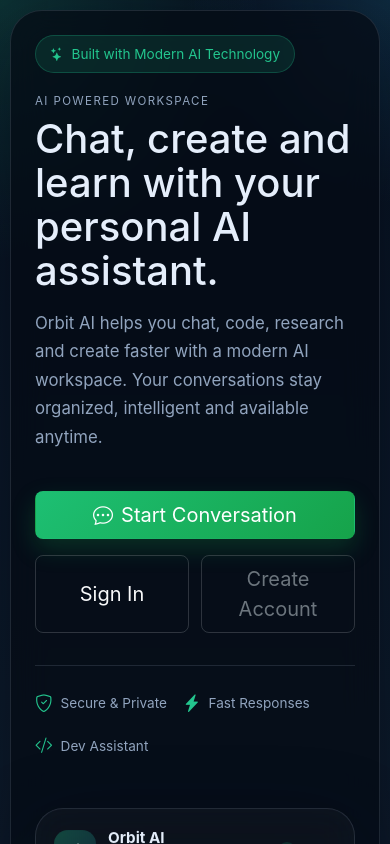
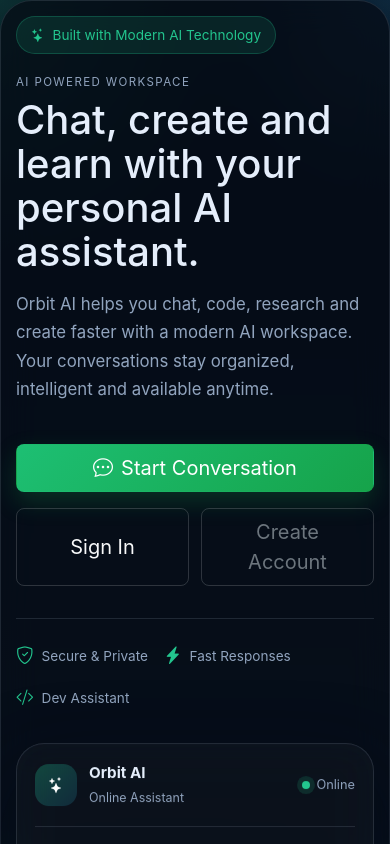
Before and after one commit to riturajlabs/Orbit-AI, a React (Vite) app in the folder frontend/: page / in a window 390 px wide. Shown: the top 844 px of the page. Built offline with nearby package versions, Linux system fonts and the light colour scheme; no server answers.

Commit message:
update mobile responsiveness

```diff
--- a/frontend/src/index.css
+++ b/frontend/src/index.css
@@ -1326,16 +1326,21 @@ html[data-bs-theme="light"] .auth-card {
     padding:10px;
     height: 100dvh;
   }
-
+  .page-shell--home{
+    padding: 0;
+    border-radius: 0% !important;
+  }
   .app-shell {
     display: flex;
     gap: 1px;
-    padding: 10px;
+    padding: 0px;
+    border-radius: 0px;
   }
 
   .hero-card {
     grid-template-columns: 1fr;
-    padding: 24px;
+    padding: 15px;
+    gap: 2rem;
   }
 
   .topbar {
@@ -1358,6 +1363,9 @@ html[data-bs-theme="light"] .auth-card {
 
   .chat-window__header {
     padding: 14px 16px 0;
+    position: sticky;
+    top: 0;
+    z-index: 10;
   }
 
   .chat-window__body {
@@ -1496,6 +1504,7 @@ html[data-bs-theme="light"] .auth-card {
   .mini-features div {
     padding: 12px 5px;
     font-size: 12px;
+    text-align: center;
   }
 
   .mini-features i {
@@ -1506,6 +1515,7 @@ html[data-bs-theme="light"] .auth-card {
     transform: scale(.92);
     transform-origin: top center;
   }
+
 
 }
 
```
